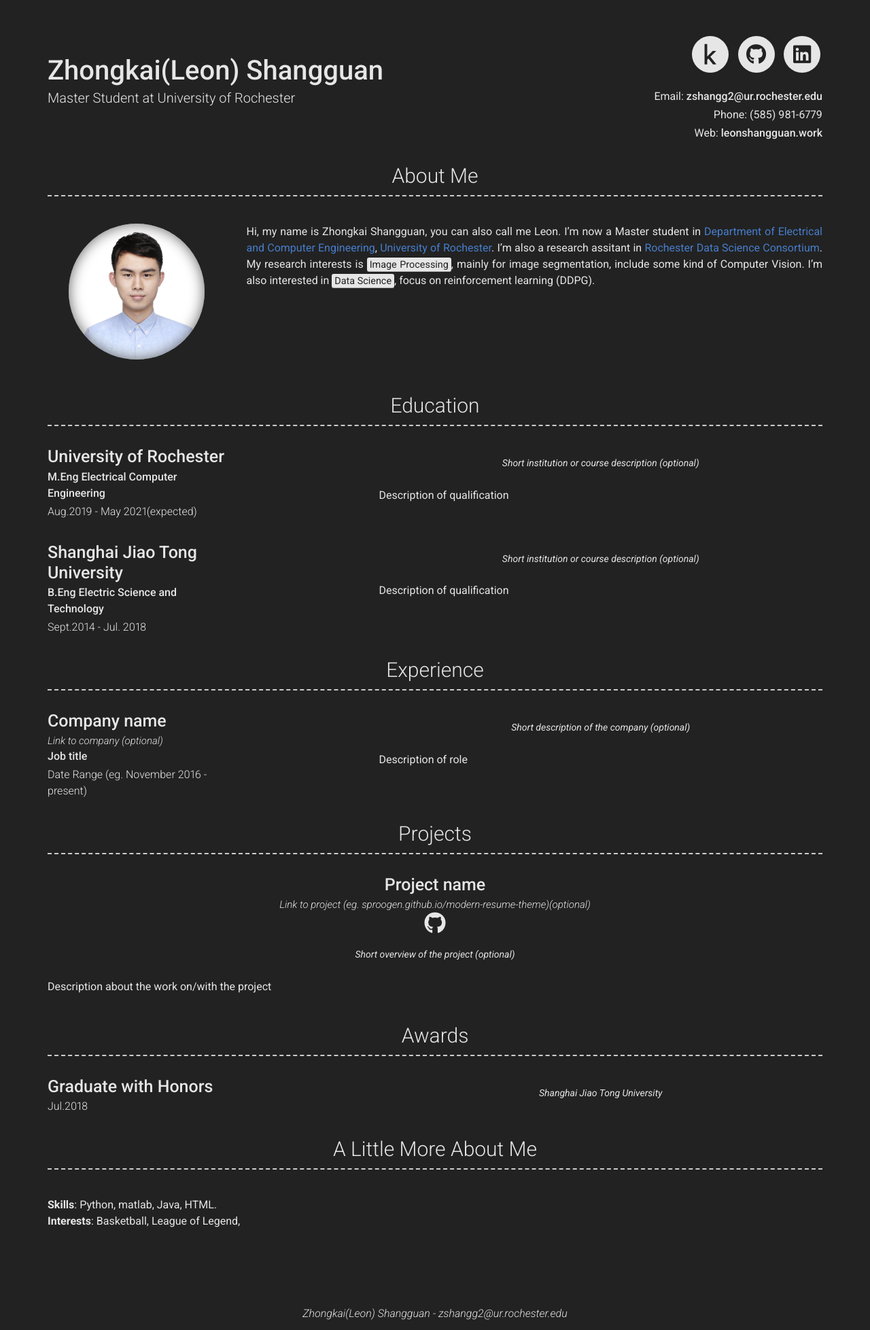
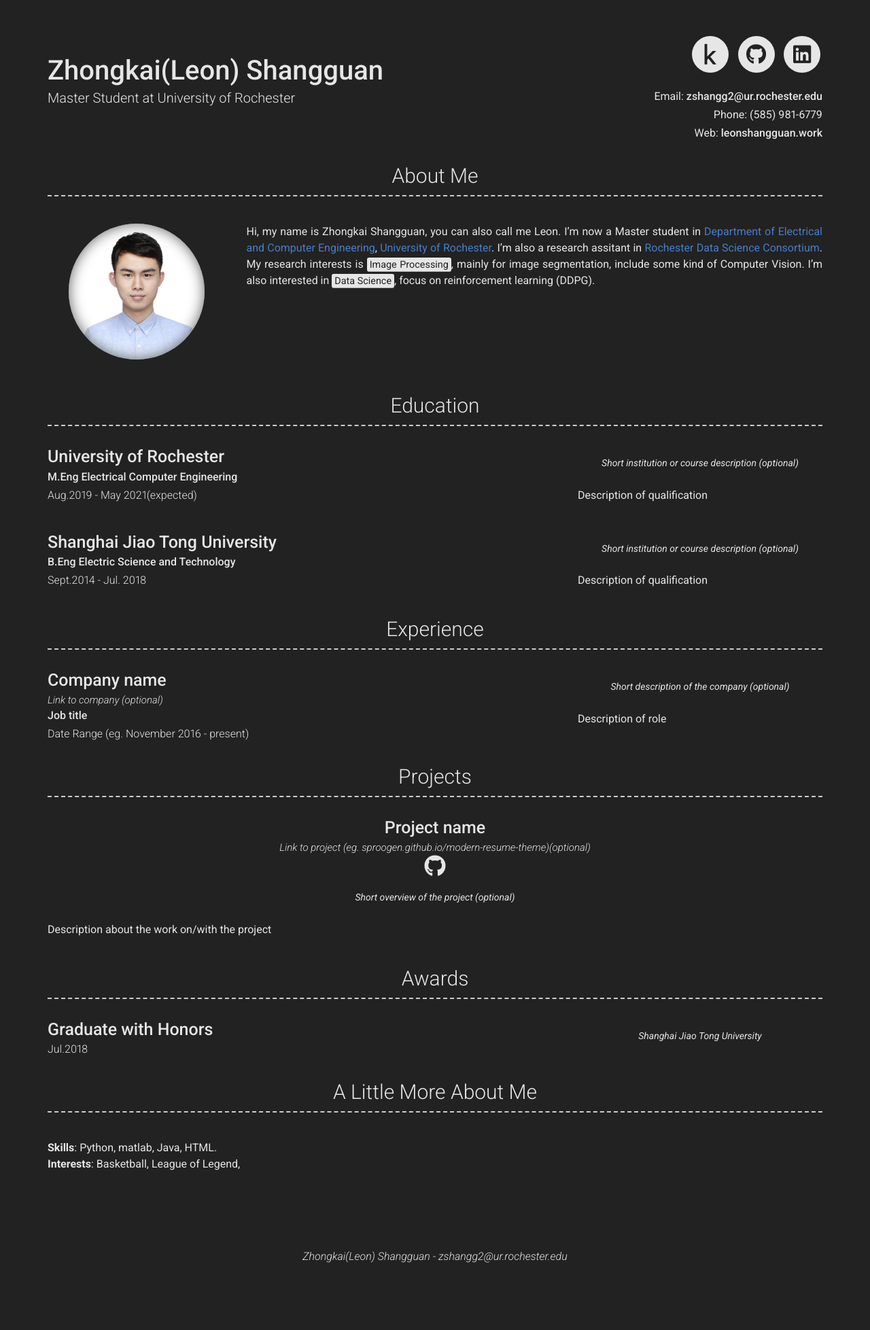
Before and after one commit to LeonShangguan/LeonShangguan.github.io, a Jekyll site: the page built from index.md, in a window 1280 px wide. Shown: the whole page at 68% size. Built offline with Jekyll 4.4.1, drawn with Linux system fonts in a browser that asks for light colours; nearby versions of some CDN libraries; after the commit the page ends 1873 px from its top, so only the background shows below that.

```diff
--- a/_includes/left.html
+++ b/_includes/left.html
@@ -1,5 +1,5 @@
 <div class="row clearfix layout layout-left">
-  <div class="col-xs-12 col-sm-4 col-md-3 col-print-12 details">
+  <div class="col-xs-12 col-sm-6 col-md-8 col-print-12 details">
     {%- if include.item.name -%}<h4>{{ include.item.name }}</h4>{%- endif -%}
     {%- if include.item.company -%}<h4>{{ include.item.company }}</h4>{%- endif -%}
     {%- if include.item.link -%}
@@ -20,9 +20,9 @@
       </p>
     {%- endif -%}
   </div>
-  <div class="col-xs-12 col-sm-2 col-md-2 col-print-12">
-  </div>
-  <div class="col-xs-12 col-sm-6 col-md-7 col-print-12">
+<!--   <div class="col-xs-12 col-sm-2 col-md-2 col-print-12">
+  </div> -->
+  <div class="col-xs-12 col-sm-6 col-md-4 col-print-12">
     {%- if include.item.quote -%}
       <p class="quote">{{ include.item.quote }}</p>
     {%- endif -%}
```
